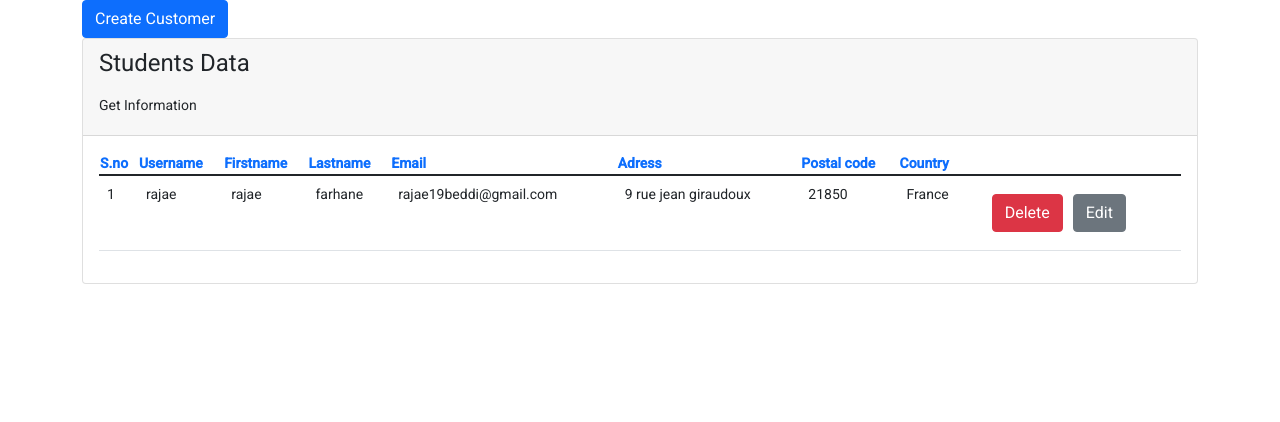
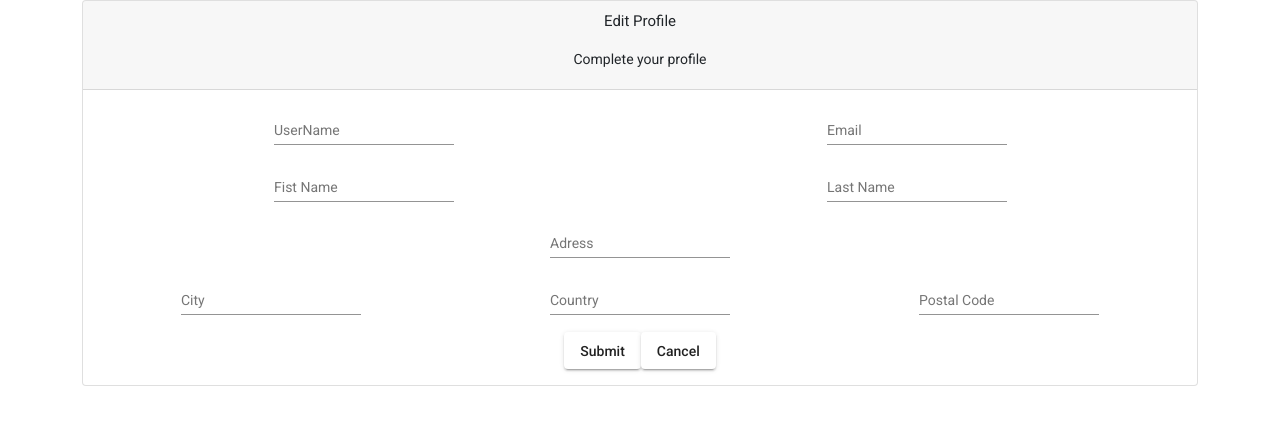
Before and after one commit to rajaefarhane/authoJwt, an Angular app: page /creat-students in a window 1280 px wide. Before the commit this address led to /. Shown: the top 422 px of the page. Built offline with nearby package versions, Linux system fonts and the light colour scheme.

Commit message:
add formGroup and afficher dans la consol les valeurs de formulaire

```diff
--- a/src/app/app-routing.module.ts
+++ b/src/app/app-routing.module.ts
@@ -1,7 +1,16 @@
 import { NgModule } from '@angular/core';
 import { RouterModule, Routes } from '@angular/router';
+import { CreatCustomerComponent } from './creat-customer/creat-customer.component';
+import { CustomerTableComponent } from './customer-table/customer-table.component';
 
-const routes: Routes = [];
+const routes: Routes = [
+ {path:'',redirectTo:'liste-students',pathMatch:'full'},
+  { path:'liste-students', component:CustomerTableComponent },
+  { path:'creat-students', component:CreatCustomerComponent },
+
+
+
+];
 
 @NgModule({
   imports: [RouterModule.forRoot(routes)],
--- a/src/app/app.component.html
+++ b/src/app/app.component.html
@@ -1 +1 @@
-<app-customer-table></app-customer-table>
+<router-outlet></router-outlet>
--- a/src/app/creat-customer/creat-customer.component.html
+++ b/src/app/creat-customer/creat-customer.component.html
@@ -1,6 +1,9 @@
-<button type="button" class="close" aria-label="Close">
+<div class="container">
+  <div class="row">
+    <div class="text-center">
+    <!--<button type="button" class="close" aria-label="Close">
         <span aria-hidden="true" >X</span>
-  </button>
+      </button>-->
 
         <div class="row">
           <div>
@@ -11,16 +14,16 @@
               </div>
               <div class="card-body">
 
-            <form >
+                <form [formGroup]="customerForm">
                   <div class="row">
                     <div class="col-md-6">
                       <mat-form-field class="example-full-width">
-                    <input matInput placeholder="UserName" type="text">
+                        <input matInput placeholder="UserName" type="text" formControlName="userName">
                       </mat-form-field>
                     </div>
                     <div class="col-md-6">
                       <mat-form-field class="example-full-width">
-                    <input matInput placeholder="Email"  type="text">
+                        <input matInput placeholder="Email"  type="text" formControlName="email">
                       </mat-form-field>
                     </div>
                   </div>
@@ -28,41 +31,41 @@
                   <div class="row">
                     <div class="col-md-6">
                       <mat-form-field class="example-full-width">
-                    <input matInput  placeholder="Fist Name" type="text">
+                        <input matInput  placeholder="Fist Name" type="text" formControlName="email">
                       </mat-form-field>
                     </div>
                     <div class="col-md-6">
                       <mat-form-field class="example-full-width">
-                    <input matInput  placeholder="Last Name" type="text">
+                        <input matInput  placeholder="Last Name" type="text" formControlName="firstName">
                       </mat-form-field>
                     </div>
                   </div>
                   <div class="row">
                     <div class="col-md-12">
                       <mat-form-field class="example-full-width">
-                    <input matInput  placeholder="Adress" type="text">
+                        <input matInput  placeholder="Adress" type="text" formControlName="lastName">
                       </mat-form-field>
                     </div>
                   </div>
                   <div class="row">
                     <div class="col-md-4">
                       <mat-form-field class="example-full-width">
-                    <input matInput placeholder="City"  type="text">
+                        <input matInput placeholder="City"  type="text" formControlName="city">
                       </mat-form-field>
                     </div>
                     <div class="col-md-4">
                       <mat-form-field class="example-full-width">
-                    <input matInput placeholder="Country"  type="text">
+                        <input matInput placeholder="Country"  type="text" formControlName="country">
                       </mat-form-field>
                     </div>
                     <div class="col-md-4">
                       <mat-form-field class="example-full-width">
-                    <input matInput placeholder="Postal Code"  type="text">
+                        <input matInput placeholder="Postal Code"  type="text" formControlName="postalcode">
                       </mat-form-field>
                     </div>
                   </div>
-              <button mat-raised-button  type="Submit" class="btn btn-success submit"><span >Save</span></button>
-              <button mat-raised-button   type="Submit" class="btn btn-success submit"><span >Submit</span></button>
+                  <button mat-raised-button  type="Submit" class="btn btn-success submit" *ngIf="isEdit"><span >Save</span></button>
+                  <button mat-raised-button   type="Submit" class="btn btn-success submit" *ngIf="!isEdit" (click)="Onsubmit()"><span >Submit</span></button>
                   <button mat-raised-button type="button"  class="btn btn-danger cancel"><span>Cancel</span></button>
 
                   <div class="clearfix"></div>
@@ -71,3 +74,8 @@
             </div>
           </div>
         </div>
+
+
+    </div>
+  </div>
+</div>
--- a/src/app/creat-customer/creat-customer.component.ts
+++ b/src/app/creat-customer/creat-customer.component.ts
@@ -1,15 +1,33 @@
 import { Component, OnInit } from '@angular/core';
-
+import {MatFormFieldModule} from '@angular/material/form-field';
+import {MatInputModule} from '@angular/material/input';
+import {MatButtonModule} from '@angular/material/button';
+import {FormControl, FormGroup} from '@angular/forms';
 @Component({
   selector: 'app-creat-customer',
   templateUrl: './creat-customer.component.html',
   styleUrls: ['./creat-customer.component.css']
 })
 export class CreatCustomerComponent implements OnInit {
-
+  // crée la variable bol pour cacher une boutton
+  isEdit = false;
+  //crée l'objet qui contient les value des input
+ customerForm = new FormGroup({
+    address: new FormControl(''),
+    userName: new FormControl(''),
+    country: new FormControl(''),
+    city:new FormControl(''),
+    firstName: new FormControl(''),
+    email: new FormControl(''),
+    postalcode: new FormControl(''),
+    lastName: new FormControl('')
+  })
   constructor() { }
 
   ngOnInit(): void {
   }
+  Onsubmit(){
+    console.log(this.customerForm.value);
+  }
 
 }
--- a/src/app/customer-table/customer-table.component.html
+++ b/src/app/customer-table/customer-table.component.html
@@ -1,6 +1,6 @@
 <div class="main-content list-customer">
   <div class="container">
-    <button  type="button" class="btn btn-primary block">Create Customer</button>
+    <button  type="button" routerLink="/creat-students" class="btn btn-primary block">Create Customer</button>
     <div class="row">
 
       <div class="col-md-12">
--- a/src/app/customer-table/customer-table.component.ts
+++ b/src/app/customer-table/customer-table.component.ts
@@ -8,7 +8,9 @@ import { Component, OnInit } from '@angular/core';
 export class CustomerTableComponent implements OnInit {
 
   constructor() { }
+ CreatCustomerForm(){
 
+ }
   ngOnInit(): void {
   }
 
```
Also changed, not shown: src/app/app.module.ts (+9 -2 lines), src/index.html (line endings or trailing spaces). Lines whose indentation alone changed are shown as unchanged.
